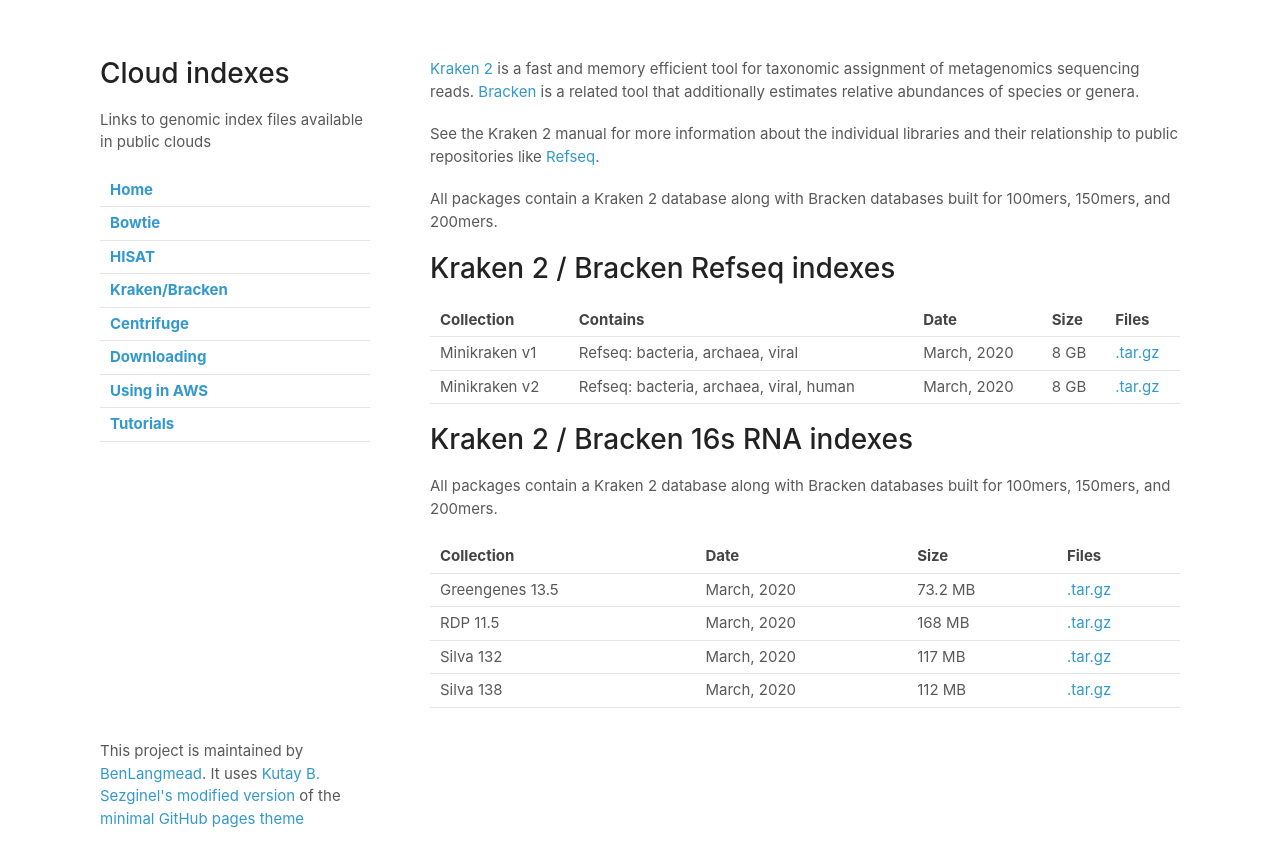
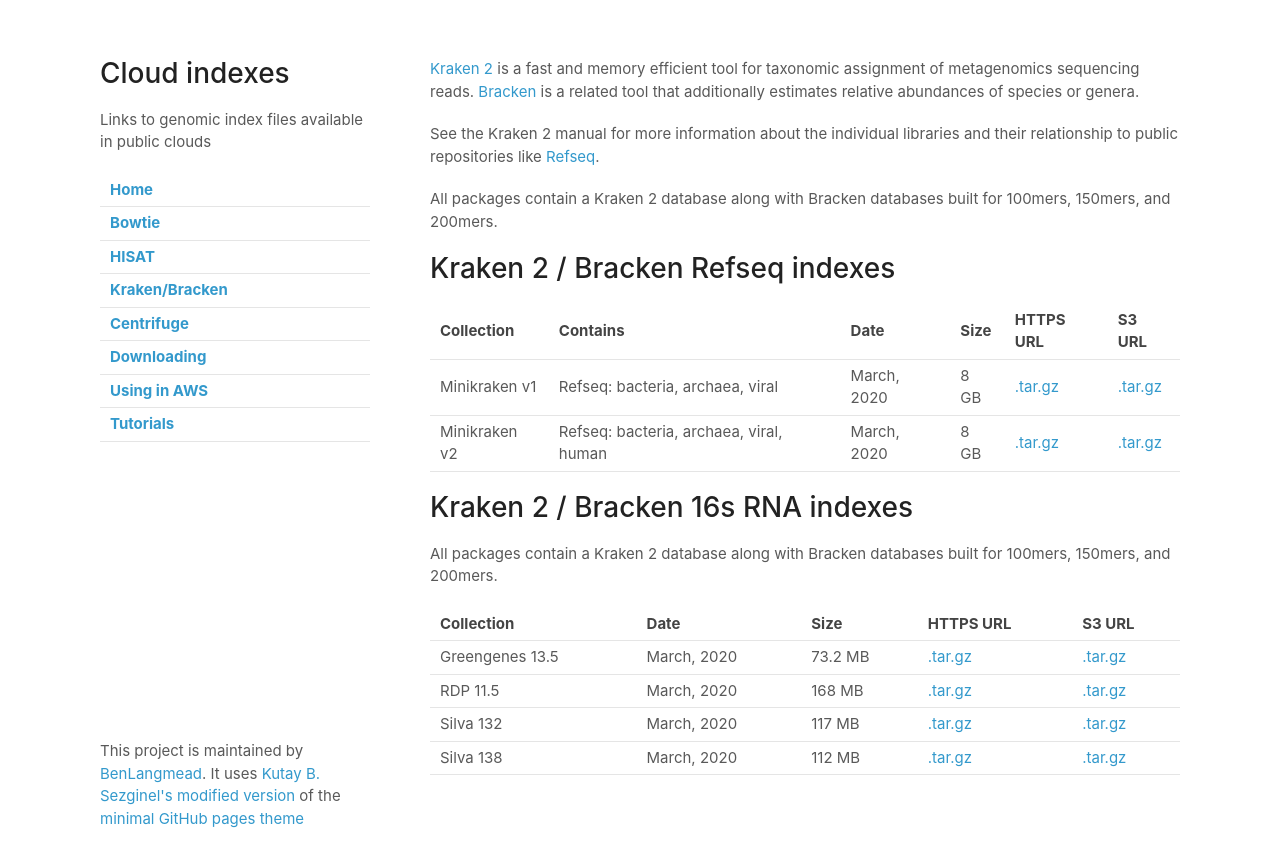
Before and after one commit to BenLangmead/aws-indexes, a Jekyll site: the page built from docs/k2.md, in a window 1280 px wide. Shown: the top 867 px of the page. Built offline with Jekyll 4.4.1, drawn with Linux system fonts in a browser that asks for light colours; our own code applies the rules of GitHub Pages for plain Markdown files.

Commit message:
put in real kraken links

```diff
--- a/docs/k2.md
+++ b/docs/k2.md
@@ -8,17 +8,17 @@
 
 <div class="datatable-begin"></div>
 
-Collection    |     Contains                            | Date             | Size  | Files
-------------- | --------------------------------------- | ---------------- | ----- | -----------
-Minikraken v1 | Refseq: bacteria, archaea, viral        | March, 2020      |  8 GB | [.tar.gz][k2_mini_v1]
-Minikraken v2 | Refseq: bacteria, archaea, viral, human | March, 2020      |  8 GB | [.tar.gz][k2_mini_v2]
+Collection    |     Contains                            | Date             | Size  | HTTPS URL | S3 URL
+------------- | --------------------------------------- | ---------------- | ----- | ---------- | --------
+Minikraken v1 | Refseq: bacteria, archaea, viral        | March, 2020      |  8 GB | [.tar.gz][k2_mini_v1] | [.tar.gz][k2_mini_v1_s3]
+Minikraken v2 | Refseq: bacteria, archaea, viral, human | March, 2020      |  8 GB | [.tar.gz][k2_mini_v2] | [.tar.gz][k2_mini_v2_s3]
 
 <div class="datatable-end"></div>
 
-[k2_mini_v1]: https://aws.amazon.com
-[k2_mini_v2]: https://aws.amazon.com
-[//]: # ([k2_mini_v1]: ftp://ftp.ccb.jhu.edu/pub/data/kraken2_dbs/old/minikraken2_v1_8GB_201904.tgz)
-[//]: # ([k2_mini_v2]: ftp://ftp.ccb.jhu.edu/pub/data/kraken2_dbs/old/minikraken2_v2_8GB_201904.tgz)
+[k2_mini_v1]: https://genome-idx.s3.amazonaws.com/kraken/minikraken2_v1_8GB_201904.tgz
+[k2_mini_v1_s3]: s3://genome-idx/kraken/minikraken2_v1_8GB_201904.tgz
+[k2_mini_v2]: https://genome-idx.s3.amazonaws.com/kraken/minikraken2_v2_8GB_201904.tgz
+[k2_mini_v2_s3]: s3://genome-idx/kraken/minikraken2_v2_8GB_201904.tgz
 
 # Kraken 2 / Bracken 16s RNA indexes
 
@@ -26,21 +26,20 @@
 
 <div class="datatable-begin"></div>
 
-Collection              | Date             | Size     | Files
------------------------ | ---------------- | -------- | -----
-Greengenes 13.5         |  March, 2020     | 73.2 MB  | [.tar.gz][k2_16s_greengenes_135]
-RDP 11.5                |  March, 2020     | 168 MB   | [.tar.gz][k2_16s_rdp_115]
-Silva 132               |  March, 2020     | 117 MB   | [.tar.gz][k2_16s_silva_132]
-Silva 138               |  March, 2020     | 112 MB   | [.tar.gz][k2_16s_silva_138]
+Collection              | Date             | Size     | HTTPS URL                        | S3 URL
+----------------------- | ---------------- | -------- | -------------------------------- | -------
+Greengenes 13.5         |  March, 2020     | 73.2 MB  | [.tar.gz][k2_16s_greengenes_135] | [.tar.gz][k2_16s_greengenes_135_s3]
+RDP 11.5                |  March, 2020     | 168 MB   | [.tar.gz][k2_16s_rdp_115]        | [.tar.gz][k2_16s_rdp_115_s3]
+Silva 132               |  March, 2020     | 117 MB   | [.tar.gz][k2_16s_silva_132]      | [.tar.gz][k2_16s_silva_132_s3]
+Silva 138               |  March, 2020     | 112 MB   | [.tar.gz][k2_16s_silva_138]      | [.tar.gz][k2_16s_silva_138_s3]
 
 <div class="datatable-end"></div>
 
-[k2_16s_greengenes_135]: https://aws.amazon.com
-[k2_16s_rdp_115]: https://aws.amazon.com
-[k2_16s_silva_132]: https://aws.amazon.com
-[k2_16s_silva_138]: https://aws.amazon.com
-
-[//]: # ([k2_16s_greengenes_135]: ftp://ftp.ccb.jhu.edu/pub/data/kraken2_dbs/16S_Greengenes13.5_20200326.tgz)
-[//]: # ([k2_16s_rdp_115]: ftp://ftp.ccb.jhu.edu/pub/data/kraken2_dbs/16S_RDP11.5_20200326.tgz)
-[//]: # ([k2_16s_silva_132]: ftp://ftp.ccb.jhu.edu/pub/data/kraken2_dbs/16S_Silva132_20200326.tgz)
-[//]: # ([k2_16s_silva_138]: ftp://ftp.ccb.jhu.edu/pub/data/kraken2_dbs/16S_Silva138_20200326.tgz)
+[k2_16s_greengenes_135]: https://genome-idx.s3.amazonaws.com/kraken/16S_Greengenes13.5_20200326.tgz
+[k2_16s_greengenes_135_s3]: s3://genome-idx/kraken/16S_Greengenes13.5_20200326.tgz
+[k2_16s_rdp_115]: https://genome-idx.s3.amazonaws.com/kraken/16S_RDP11.5_20200326.tgz
+[k2_16s_rdp_115_s3]: s3://genome-idx/kraken/16S_RDP11.5_20200326.tgz
+[k2_16s_silva_132]: https://genome-idx.s3.amazonaws.com/kraken/16S_Silva132_20200326.tgz
+[k2_16s_silva_132_s3]: s3://genome-idx/kraken/16S_Silva132_20200326.tgz
+[k2_16s_silva_138]: https://genome-idx.s3.amazonaws.com/kraken/16S_Silva138_20200326.tgz
+[k2_16s_silva_138_s3]: s3://genome-idx/kraken/16S_Silva138_20200326.tgz
```
